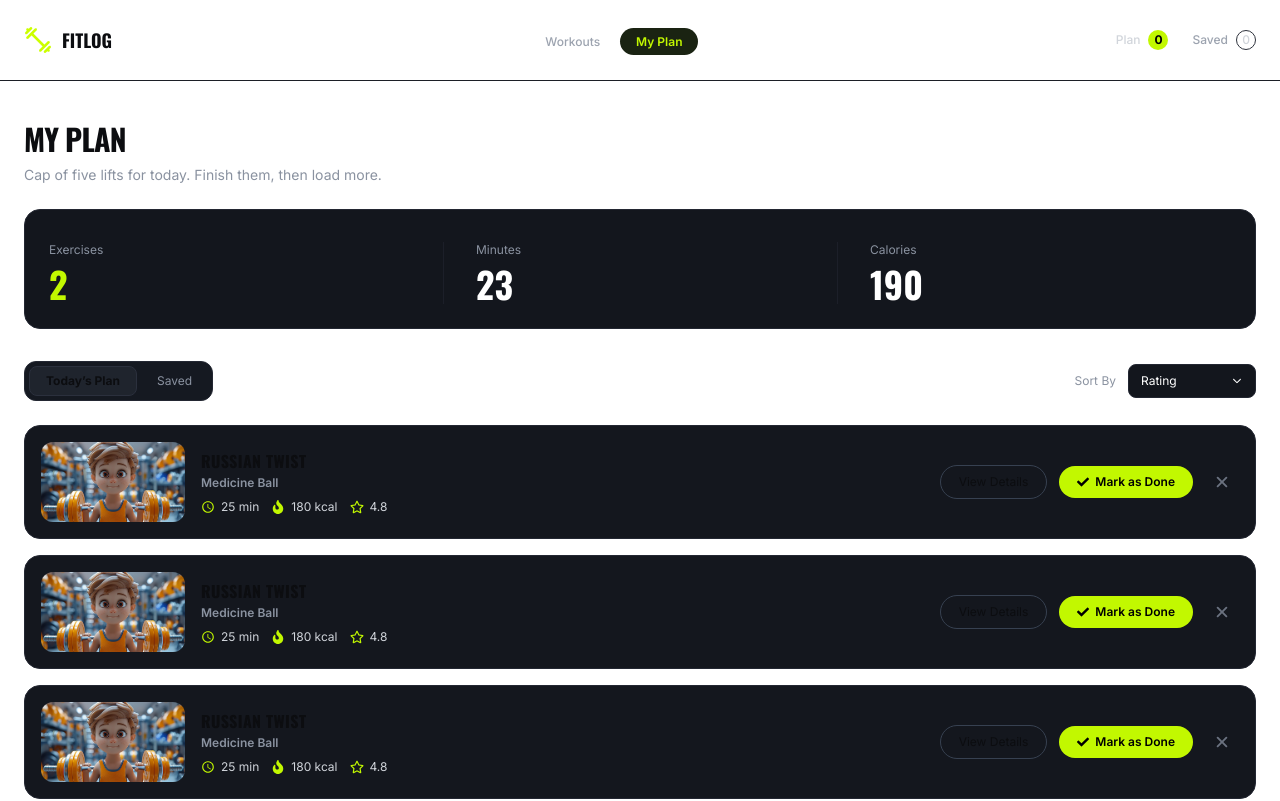
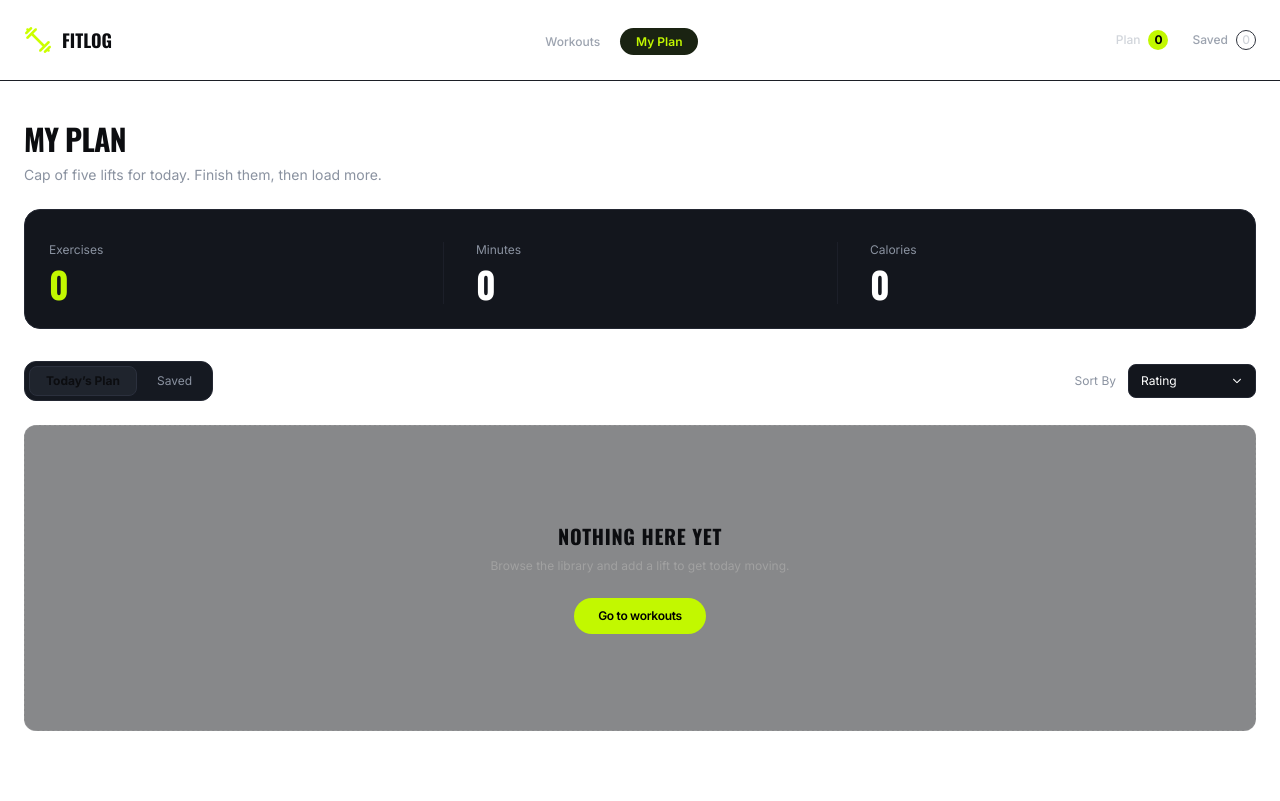
Before and after one commit to NazmulHossain2905/fit-log, a Next.js app: page /my-plan in a window 1280 px wide. Shown: the top 801 px of the page. Built offline with nearby package versions, Linux system fonts and the light colour scheme.

Commit message:
feat(functionality): almost all functionality added

```diff
--- a/package.json
+++ b/package.json
@@ -12,7 +12,8 @@
     "next": "16.3.6",
     "react": "19.2.8",
     "react-dom": "19.2.8",
-    "react-icons": "^5.7.0"
+    "react-icons": "^5.7.0",
+    "react-toastify": "^11.1.0"
   },
   "devDependencies": {
     "@tailwindcss/postcss": "^4",
--- a/src/app/my-plan/page.tsx
+++ b/src/app/my-plan/page.tsx
@@ -1,10 +1,11 @@
 "use client";
 
-import Dashboard from "@/components/my-plan/Dashboard";
+import ExercisesStats from "@/components/my-plan/ExercisesStats";
 import SavedPlans from "@/components/my-plan/SavedPlans";
 import TabSegment from "@/components/my-plan/TabSegment";
 import TodaysPlans from "@/components/my-plan/TodaysPlans";
 import SelectDropdown from "@/components/SelectDropdown";
+import { useExercise } from "@/hooks/useExercise";
 import { useState } from "react";
 
 export type TabType = "Today’s Plan" | "Saved";
@@ -14,6 +15,9 @@ export default function MyPlanPage() {
   const [tab, setTab] = useState<TabType>("Today’s Plan");
   const [sort, setSort] = useState<SortType>("duration");
 
+  const { todaysPlans, savedPlans } = useExercise();
+
+  const plan = tab === "Today’s Plan" ? todaysPlans : savedPlans;
   return (
     <section className="mx-auto max-w-7xl space-y-6 px-6 py-7 md:pt-10">
       <div className="space-y-2">
@@ -25,8 +29,8 @@ export default function MyPlanPage() {
         </p>
       </div>
 
-      {/* Dashboard */}
-      <Dashboard />
+      {/* ExercisesStats */}
+      <ExercisesStats plans={plan} />
 
       <div className="flex flex-col items-center justify-between gap-2 pt-2 md:flex-row">
         <TabSegment
@@ -52,7 +56,11 @@ export default function MyPlanPage() {
         </div>
       </div>
 
-      {tab === "Today’s Plan" ? <TodaysPlans /> : <SavedPlans />}
+      {tab === "Today’s Plan" ? (
+        <TodaysPlans sort={sort} />
+      ) : (
+        <SavedPlans sort={sort} />
+      )}
     </section>
   );
 }
--- a/src/components/Navbar.tsx
+++ b/src/components/Navbar.tsx
@@ -1,5 +1,6 @@
 "use client";
 
+import { useExercise } from "@/hooks/useExercise";
 import Image from "next/image";
 import Link from "next/link";
 import { usePathname } from "next/navigation";
@@ -16,6 +17,7 @@ const navLinks: NavLink[] = [
 
 export default function Navbar() {
   const pathname = usePathname();
+  const { savedPlans, todaysPlans } = useExercise();
 
   return (
     <nav className="bg-background/70 sticky top-0 z-10 border-b border-b-[#1C1F26] backdrop-blur-2xl">
@@ -44,7 +46,7 @@ export default function Navbar() {
               Plan
             </span>
             <span className="bg-primary flex h-5 min-w-5 items-center justify-center rounded-full px-1.25 text-xs font-bold text-black">
-              0
+              {todaysPlans.length}
             </span>
           </Link>
 
@@ -54,7 +56,7 @@ export default function Navbar() {
             </span>
 
             <span className="flex h-5 min-w-5 items-center justify-center rounded-full border border-[#2D313B] px-1.25 text-xs font-medium text-[#D1D5DB]">
-              0
+              {savedPlans.length}
             </span>
           </Link>
         </div>
--- a/src/components/exercise/[id]/AddAndSaveButtons.tsx
+++ b/src/components/exercise/[id]/AddAndSaveButtons.tsx
@@ -1,8 +1,10 @@
-"ues client";
+"use client";
 
+import { useExercise } from "@/hooks/useExercise";
 import { IExercise } from "@/interfaces/IExercise";
 import { FaRegBookmark } from "react-icons/fa";
 import { LuCalendarPlus2 } from "react-icons/lu";
+import { toast } from "react-toastify";
 
 interface AddAndSaveButtonsProps {
   exercise: IExercise;
@@ -11,12 +13,44 @@ interface AddAndSaveButtonsProps {
 export default function AddAndSaveButtons({
   exercise,
 }: AddAndSaveButtonsProps) {
+  const { todaysPlans, savedPlans, setTodaysPlans, setSavedPlans } =
+    useExercise();
+
+  const isInTodaysPlans = todaysPlans.some((plan) => plan.id === exercise.id);
+  const isInSavedPlans = savedPlans.some((plan) => plan.id === exercise.id);
+
+  const handleTodaysPlan = () => {
+    if (isInTodaysPlans) {
+      toast.error(`"${exercise.name}" is already in Plans`);
+      return;
+    }
+    setTodaysPlans((prevPlans) => [...prevPlans, exercise]);
+    toast.success(`"${exercise.name}" is add in Today's Plan`);
+  };
+
+  const handleSavedPlan = () => {
+    if (isInSavedPlans) {
+      toast.error(`"${exercise.name}" is already in Saved Plans`);
+      return;
+    }
+    setSavedPlans((prevPlans) => [...prevPlans, exercise]);
+    toast.success(`"${exercise.name}" is add in Saved Plans`);
+  };
+
   return (
     <div className="mt-9 space-y-4 space-x-4">
-      <button className="bg-primary inline-flex w-full cursor-pointer items-center justify-center gap-2 rounded-xl px-6 py-3 text-sm font-semibold text-black shadow-[0_1px_2px_0_rgba(0,0,0,0.05)] transition-transform hover:scale-105 md:w-auto">
+      <button
+        onClick={handleTodaysPlan}
+        disabled={isInTodaysPlans}
+        className="bg-primary inline-flex w-full cursor-pointer items-center justify-center gap-2 rounded-xl px-6 py-3 text-sm font-semibold text-black shadow-[0_1px_2px_0_rgba(0,0,0,0.05)] transition-transform hover:scale-105 disabled:scale-100 disabled:cursor-not-allowed disabled:opacity-40 md:w-auto"
+      >
         <LuCalendarPlus2 /> <span>Add to today&apos;s plan</span>
       </button>
-      <button className="inline-flex w-full cursor-pointer items-center justify-center gap-2 rounded-xl border border-[#374151] px-6 py-3 text-sm font-semibold text-[#E5E7EB] transition-transform hover:scale-105 md:w-auto">
+      <button
+        onClick={handleSavedPlan}
+        disabled={isInSavedPlans}
+        className="inline-flex w-full cursor-pointer items-center justify-center gap-2 rounded-xl border border-[#374151] px-6 py-3 text-sm font-semibold text-[#E5E7EB] transition-transform hover:scale-105 disabled:scale-100 disabled:cursor-not-allowed disabled:opacity-40 md:w-auto"
+      >
         <FaRegBookmark /> <span>Save for later</span>
       </button>
     </div>
--- a/src/components/my-plan/Dashboard.tsx
+++ /dev/null
@@ -1,20 +0,0 @@
-export default function Dashboard() {
-  return (
-    <div className="grid grid-cols-3 rounded-2xl border border-[#232732] bg-[#13161D] p-5 pt-6 md:p-6 md:pt-8">
-      <div className="space-y-1.5 text-center md:text-left">
-        <p className="text-xs text-[#8A92A0]">Exercises</p>
-        <h2 className="font-oswald text-primary text-4xl font-bold">2</h2>
-      </div>
-
-      <div className="space-y-1.5 border-l border-l-[#232732]/60 px-0 text-center md:px-8 md:text-left">
-        <p className="text-xs text-[#8A92A0]">Minutes</p>
-        <h2 className="font-oswald text-4xl font-bold text-white">23</h2>
-      </div>
-
-      <div className="space-y-1.5 border-l border-l-[#232732]/60 pl-0 text-center md:pl-8 md:text-left">
-        <p className="text-xs text-[#8A92A0]">Calories</p>
-        <h2 className="font-oswald text-4xl font-bold text-white">190</h2>
-      </div>
-    </div>
-  );
-}
--- /dev/null
+++ b/src/components/my-plan/ExercisesStats.tsx
@@ -0,0 +1,38 @@
+import { IExercise } from "@/interfaces/IExercise";
+
+interface ExercisesStatsProps {
+  plans: IExercise[];
+}
+
+export default function ExercisesStats({ plans }: ExercisesStatsProps) {
+  const totalCaloriesBurned = plans.reduce(
+    (total, plan) => total + plan.caloriesBurned,
+    0,
+  );
+  const totalMinutes = plans.reduce((total, plan) => total + plan.duration, 0);
+
+  return (
+    <div className="grid grid-cols-3 rounded-2xl border border-[#232732] bg-[#13161D] p-5 pt-6 md:p-6 md:pt-8">
+      <div className="space-y-1.5 text-center md:text-left">
+        <p className="text-xs text-[#8A92A0]">Exercises</p>
+        <h2 className="font-oswald text-primary text-4xl font-bold">
+          {plans.length}
+        </h2>
+      </div>
+
+      <div className="space-y-1.5 border-l border-l-[#232732]/60 px-0 text-center md:px-8 md:text-left">
+        <p className="text-xs text-[#8A92A0]">Minutes</p>
+        <h2 className="font-oswald text-4xl font-bold text-white">
+          {totalMinutes}
+        </h2>
+      </div>
+
+      <div className="space-y-1.5 border-l border-l-[#232732]/60 pl-0 text-center md:pl-8 md:text-left">
+        <p className="text-xs text-[#8A92A0]">Calories</p>
+        <h2 className="font-oswald text-4xl font-bold text-white">
+          {totalCaloriesBurned}
+        </h2>
+      </div>
+    </div>
+  );
+}
--- a/src/components/my-plan/PlanCard.tsx
+++ b/src/components/my-plan/PlanCard.tsx
@@ -1,49 +1,72 @@
+import { useExercise } from "@/hooks/useExercise";
+import { IExercise } from "@/interfaces/IExercise";
 import Image from "next/image";
 import Link from "next/link";
 import { FaFire, FaRegStar, FaCheck } from "react-icons/fa";
 import { IoClose } from "react-icons/io5";
 import { MdOutlineAccessTime } from "react-icons/md";
+import { toast } from "react-toastify";
 
 interface PlanCardProps {
   forSaved?: boolean;
+  exercise: IExercise;
 }
 
-export default function PlanCard({ forSaved }: PlanCardProps) {
+export default function PlanCard({ forSaved, exercise }: PlanCardProps) {
+  const { image, name, id, equipment, duration, caloriesBurned, rating } =
+    exercise;
+  const { setTodaysPlans, setSavedPlans } = useExercise();
+
+  const handleRemove = () => {
+    if (forSaved) {
+      setSavedPlans((prevPlans) =>
+        prevPlans.filter((plan) => plan.id !== exercise.id),
+      );
+      toast.success(`"${exercise.name}" is removed`);
+    } else {
+      setTodaysPlans((prevPlans) =>
+        prevPlans.filter((plan) => plan.id !== exercise.id),
+      );
+      toast.success(`"${exercise.name}" is removed`);
+    }
+  };
+
   return (
     <div className="flex flex-col items-start gap-4 rounded-2xl border border-[#232732] bg-[#14171E] p-2 md:flex-row md:items-center md:p-4">
       <div className="h-36 w-full overflow-hidden rounded-xl md:h-20 md:w-36">
         <Image
           className="h-full w-full object-cover object-center"
-          src={"/assets/Overhead-Press.png"}
+          src={image}
           width={144}
           height={80}
-          alt="Barbell Bench Press"
+          alt={name}
         />
       </div>
 
       <div className="flex-1 px-2 md:px-0">
-        <h3 className="font-oswald font-bold tracking-[0.4px]">
-          RUSSIAN TWIST
+        <h3 className="font-oswald font-bold tracking-[0.4px] uppercase">
+          {name}
         </h3>
         <p className="mt-0.5 text-xs font-semibold text-[#8A92A0]">
-          Medicine Ball
+          {equipment}
         </p>
         <div className="flex gap-3 pt-2">
           <span className="flex items-center gap-1.5 text-xs text-[#D1D5DB]">
-            <MdOutlineAccessTime className="text-primary text-sm" /> 25 min
+            <MdOutlineAccessTime className="text-primary text-sm" />
+            {duration} min
           </span>
           <span className="flex items-center gap-1.5 text-xs text-[#D1D5DB]">
-            <FaFire className="text-primary text-sm" /> 180 kcal
+            <FaFire className="text-primary text-sm" /> {caloriesBurned} kcal
           </span>
           <span className="flex items-center gap-1.5 text-xs text-[#D1D5DB]">
-            <FaRegStar className="text-primary text-sm" /> 4.8
+            <FaRegStar className="text-primary text-sm" /> {rating}
           </span>
         </div>
       </div>
 
       <div className="flex items-center gap-3 px-2 pb-2 md:px-0 md:pb-0">
         <Link
-          href={`/exercise/${100}`}
+          href={`/exercise/${id}`}
           className="inline-flex cursor-pointer rounded-full border border-[#374151] px-4.5 py-2 text-xs transition-transform hover:scale-105"
         >
           View Details
@@ -54,7 +77,10 @@ export default function PlanCard({ forSaved }: PlanCardProps) {
           </button>
         )}
 
-        <button className="cursor-pointer rounded-full border border-transparent px-1.5 py-1.5 text-xl text-[#6B7280] transition-transform duration-300 hover:rotate-90 hover:border-[#374151] hover:text-red-500">
+        <button
+          onClick={handleRemove}
+          className="cursor-pointer rounded-full border border-transparent px-1.5 py-1.5 text-xl text-[#6B7280] transition-transform duration-300 hover:rotate-90 hover:border-[#374151] hover:text-red-500"
+        >
           <IoClose />
         </button>
       </div>
--- a/src/components/my-plan/SavedPlans.tsx
+++ b/src/components/my-plan/SavedPlans.tsx
@@ -1,14 +1,39 @@
 import PlanCard from "./PlanCard";
 import EmptyPlan from "./EmptyPlan";
+import { useExercise } from "@/hooks/useExercise";
+import { SortType } from "@/app/my-plan/page";
 
-export default function SavedPlans() {
-  return true ? (
+interface TodaysPlansProps {
+  sort: SortType;
+}
+
+export default function SavedPlans({ sort }: TodaysPlansProps) {
+  const { savedPlans } = useExercise();
+
+  const sortedPlans = [...savedPlans];
+
+  switch (sort) {
+    case "duration": {
+      sortedPlans.sort((a, b) => b.duration - a.duration);
+      break;
+    }
+    case "calories": {
+      sortedPlans.sort((a, b) => b.caloriesBurned - a.caloriesBurned);
+      break;
+    }
+    case "rating": {
+      sortedPlans.sort((a, b) => b.rating - a.rating);
+      break;
+    }
+  }
+
+  return savedPlans.length > 0 ? (
+    <div className="space-y-4">
+      {sortedPlans.map((plan) => (
+        <PlanCard key={plan.id} forSaved exercise={plan} />
+      ))}
+    </div>
+  ) : (
     <EmptyPlan />
-  ) : (
-    <div className="space-y-4">
-      <PlanCard forSaved />
-      <PlanCard forSaved />
-      <PlanCard forSaved />
-    </div>
   );
 }
--- a/src/components/my-plan/TodaysPlans.tsx
+++ b/src/components/my-plan/TodaysPlans.tsx
@@ -1,11 +1,41 @@
+"use client";
+
+import { useExercise } from "@/hooks/useExercise";
 import PlanCard from "./PlanCard";
+import EmptyPlan from "./EmptyPlan";
+import { SortType } from "@/app/my-plan/page";
 
-export default function TodaysPlans() {
-  return (
+interface TodaysPlansProps {
+  sort: SortType;
+}
+
+export default function TodaysPlans({ sort }: TodaysPlansProps) {
+  const { todaysPlans } = useExercise();
+
+  const sortedPlans = [...todaysPlans];
+
+  switch (sort) {
+    case "duration": {
+      sortedPlans.sort((a, b) => b.duration - a.duration);
+      break;
+    }
+    case "calories": {
+      sortedPlans.sort((a, b) => b.caloriesBurned - a.caloriesBurned);
+      break;
+    }
+    case "rating": {
+      sortedPlans.sort((a, b) => b.rating - a.rating);
+      break;
+    }
+  }
+
+  return todaysPlans.length > 0 ? (
     <div className="space-y-4">
-      <PlanCard />
-      <PlanCard />
-      <PlanCard />
+      {sortedPlans.map((plan) => (
+        <PlanCard key={plan.id} exercise={plan} />
+      ))}
     </div>
+  ) : (
+    <EmptyPlan />
   );
 }
--- /dev/null
+++ b/src/contexts/ExerciseContext.tsx
@@ -0,0 +1,41 @@
+"use client";
+
+import { IExercise } from "@/interfaces/IExercise";
+import {
+  createContext,
+  Dispatch,
+  ReactNode,
+  SetStateAction,
+  useState,
+} from "react";
+
+export interface ExerciseContextState {
+  todaysPlans: IExercise[];
+  savedPlans: IExercise[];
+  setSavedPlans: Dispatch<SetStateAction<IExercise[]>>;
+  setTodaysPlans: Dispatch<SetStateAction<IExercise[]>>;
+}
+
+export const ExerciseContext = createContext<ExerciseContextState | null>(null);
+
+interface ExerciseProviderProps {
+  children: ReactNode;
+}
+
+export default function ExerciseProvider({ children }: ExerciseProviderProps) {
+  const [savedPlans, setSavedPlans] = useState<IExercise[]>([]);
+  const [todaysPlans, setTodaysPlans] = useState<IExercise[]>([]);
+
+  return (
+    <ExerciseContext.Provider
+      value={{
+        todaysPlans,
+        savedPlans,
+        setTodaysPlans,
+        setSavedPlans,
+      }}
+    >
+      {children}
+    </ExerciseContext.Provider>
+  );
+}
--- /dev/null
+++ b/src/hooks/useExercise.ts
@@ -0,0 +1,12 @@
+import { ExerciseContext } from "@/contexts/ExerciseContext";
+import { useContext } from "react";
+
+export function useExercise() {
+  const context = useContext(ExerciseContext);
+
+  if (!context) {
+    throw new Error("useExercise must be used inside ExerciseProvider");
+  }
+
+  return context;
+}
```
Also changed, not shown: src/app/layout.tsx (+8 -5 lines), 1 other file (tests, documents, lock files or other folders).
